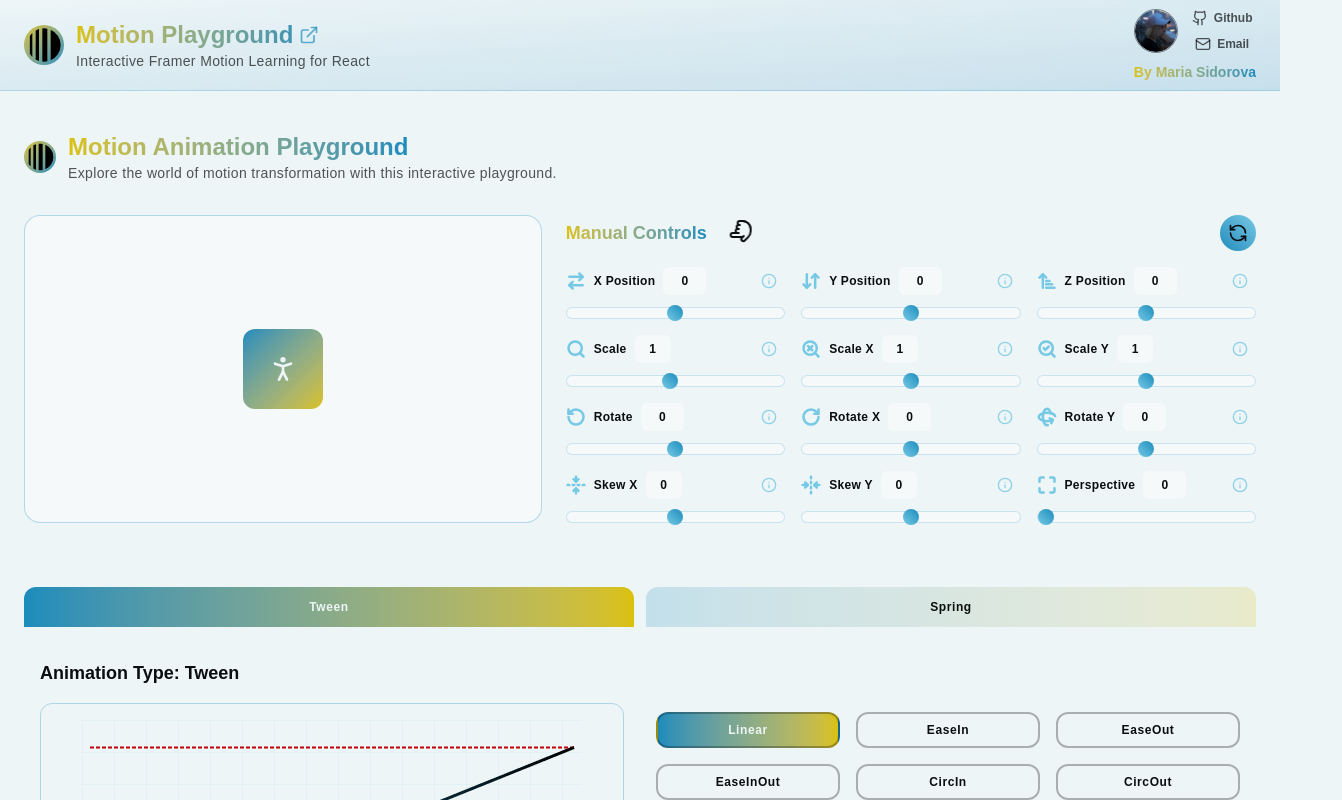
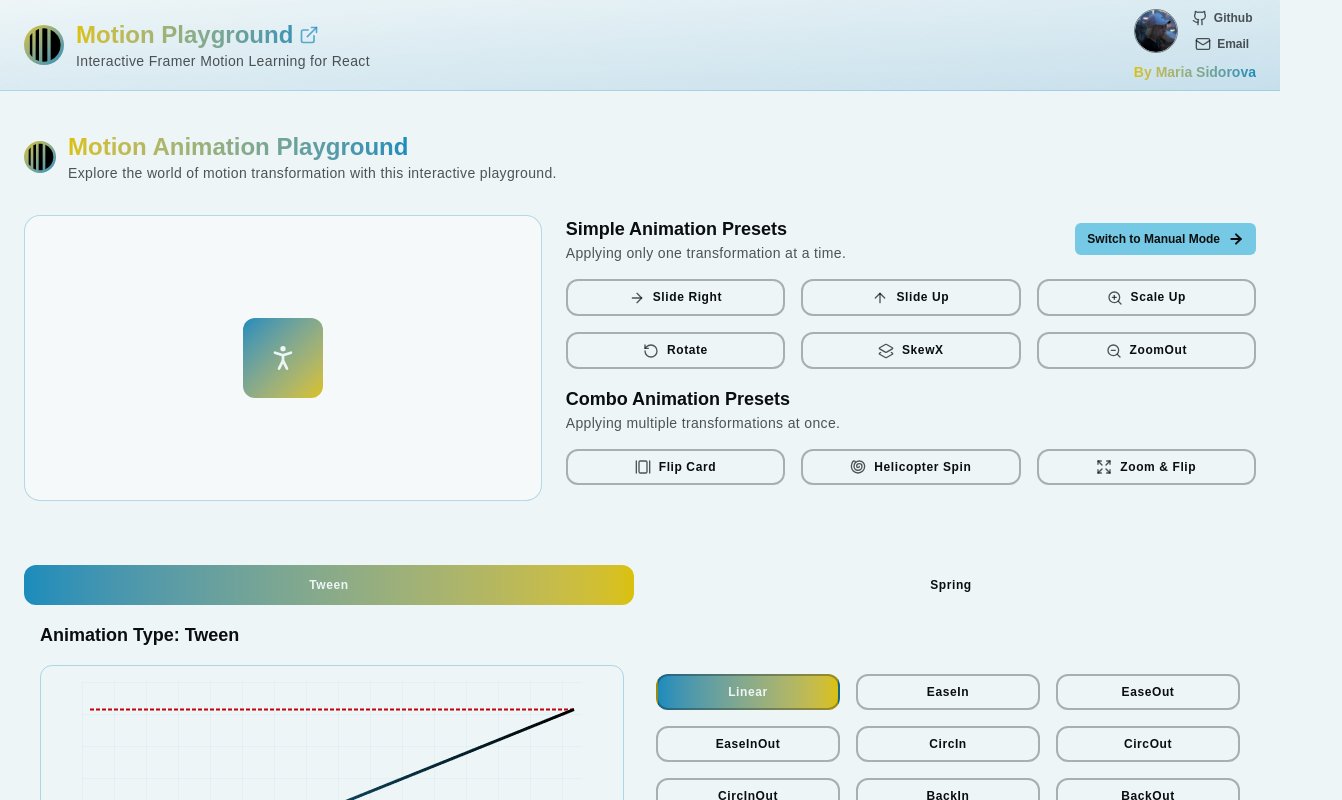
Before and after one commit to SidorovaMaria/motion-playground, a Next.js app: page /animation/playground in a window 1280 px wide. Shown: the top 800 px of the page, 1342 px wide, since content can reach past the window. Built offline with nearby package versions, Linux system fonts and the light colour scheme; a web font is replaced by a local one.

Commit message:
Tabs switch  configured

```diff
--- a/app/animation/playground/PlaygroundControls.tsx
+++ b/app/animation/playground/PlaygroundControls.tsx
@@ -5,6 +5,8 @@ import { motion } from "motion/react";
 import { revealFromBottom } from "@/variants/TextVariants";
 import {
   ArrowDownUp,
+  ArrowLeft,
+  ArrowRight,
   ArrowRightLeft,
   ArrowUpNarrowWide,
   FoldHorizontal,
@@ -23,8 +25,9 @@ type Props = {
   reset: () => void;
   states: Record<string, number>;
   dispatch: React.Dispatch<{ type: "set"; key: keyof TransformState; value: number }>;
+  changeMode: (mode: "manual" | "presets") => void;
 };
-const PlaygroundControls = ({ states, dispatch, reset }: Props) => {
+const PlaygroundControls = ({ states, dispatch, reset, changeMode }: Props) => {
   const { x, y, z, scale, scaleX, scaleY, rotate, rotateX, rotateY, skewX, skewY, perspective } =
     states;
   return (
@@ -46,12 +49,22 @@ const PlaygroundControls = ({ states, dispatch, reset }: Props) => {
             <Pointer className="text-foreground inline-block absolute -top-1 -right-12 -rotate-90 bounce-up" />
           </motion.span>
         </h3>
+        <div className="flex items-center gap-3">
+          <button
+            type="button"
+            onClick={() => changeMode("presets")}
+            className="text-xs px-3 py-2 font-display bg-secondary text-foreground rounded-md display flex items-center hover:scale-105 active:scale-95 transition-transform cursor-pointer"
+          >
+            <ArrowLeft className="small-icon mr-2 text-foreground stroke-3" />
+            <p>Switch to Preset Mode</p>
+          </button>
           <button
             onClick={reset}
             className="p-2 rounded-full bg-gradient-to-tr from-primary to-secondary flex items-center justify-center cursor-pointer hover:scale-105 active:scale-95 transition-transform "
           >
             <RefreshCcw className="w-5 h-5 text-foreground stroke-2" />
           </button>
+        </div>
       </div>
       <div className="grid grid-cols-2 lg:grid-cols-3 mt-4 gap-4">
         <Control
--- a/app/animation/playground/Presets.tsx
+++ b/app/animation/playground/Presets.tsx
@@ -4,6 +4,7 @@ import {
   SimpleAnimation,
   SimpleAnimationPresets,
 } from "@/utils/utils";
+import { ArrowRight } from "lucide-react";
 import React from "react";
 /**
  *  UI: Preset Button
@@ -56,14 +57,33 @@ type PropsPresets = {
   resetValues: () => void;
   activePreset: string | null;
   setActivePreset: React.Dispatch<React.SetStateAction<string | null>>;
+  changeMode: (mode: "manual" | "presets") => void;
 };
-const Presets = ({ applyPreset, resetValues, activePreset, setActivePreset }: PropsPresets) => {
+const Presets = ({
+  applyPreset,
+  resetValues,
+  activePreset,
+  setActivePreset,
+  changeMode,
+}: PropsPresets) => {
   return (
     <div>
       {/* Simple Animation */}
       <div>
-        <h3 className="text-lg font-display">Simple Animation Presets</h3>
-        <p className="paragraph">Applying only one transformation at a time.</p>
+        <div className="flex items-center justify-between">
+          <div className="">
+            <h3 className="text-lg font-display">Simple Animation Presets</h3>
+            <p className="paragraph">Applying only one transformation at a time.</p>
+          </div>
+          <button
+            type="button"
+            onClick={() => changeMode("manual")}
+            className="text-xs px-3 py-2 font-display bg-secondary text-foreground rounded-md display flex items-center hover:scale-105 active:scale-95 transition-transform cursor-pointer"
+          >
+            <p>Switch to Manual Mode</p>
+            <ArrowRight className="small-icon ml-2 text-foreground stroke-3" />
+          </button>
+        </div>
         <div className="grid grid-cols-2 md:grid-cols-3 gap-4 my-4">
           {SimpleAnimationPresets.map((preset) => (
             <AnimationPresetBtn
--- a/app/animation/playground/page.tsx
+++ b/app/animation/playground/page.tsx
@@ -22,6 +22,8 @@ import PlaygroundControls from "./PlaygroundControls";
  */
 const AnimationFunctionTabs = ["tween", "spring"] as const;
 type AnimationFunction = (typeof AnimationFunctionTabs)[number];
+const modeTypes = ["presets", "manual"] as const;
+type modeType = (typeof modeTypes)[number];
 
 export type TransformState = {
   x: number;
@@ -38,7 +40,7 @@ export type TransformState = {
   perspective: number;
 };
 
-const INITIAL_STATE: TransformState = {
+export const INITIAL_STATE: TransformState = {
   x: 0,
   y: 0,
   z: 0,
@@ -84,7 +86,10 @@ function reducer(state: TransformState, action: Action): TransformState {
  */
 
 const AnimationPlayground = () => {
-  // Tarnsform State (drives the animate sqaure in the playground)
+  //Mode Manual / Presets
+  const [mode, setMode] = useState<modeType>("presets");
+
+  // Transform State (drives the animate square in the playground)
   const [state, dispatch] = useReducer(reducer, INITIAL_STATE);
 
   // Which preset is currently active (for button highlight)
@@ -162,6 +167,7 @@ const AnimationPlayground = () => {
         </motion.div>
       );
     }
+
     //Tween
     return (
       <motion.div
@@ -179,6 +185,28 @@ const AnimationPlayground = () => {
         />
       </motion.div>
     );
+  };
+  const renderMode = () => {
+    if (mode === "manual") {
+      return (
+        <PlaygroundControls
+          states={state}
+          dispatch={dispatch}
+          reset={resetValues}
+          changeMode={setMode}
+        />
+      );
+    } else {
+      return (
+        <Presets
+          applyPreset={applyPreset}
+          resetValues={resetValues}
+          activePreset={activePreset}
+          setActivePreset={setActivePreset}
+          changeMode={setMode}
+        />
+      );
+    }
   };
   return (
     <main className="relative max-w-7xl mx-auto px-6 py-10">
@@ -210,15 +238,7 @@ const AnimationPlayground = () => {
           </motion.div>
         </aside>
         {/* Presets Section */}
-        <div>
-          <PlaygroundControls states={state} dispatch={dispatch} reset={resetValues} />
-          {/* <Presets
-            applyPreset={applyPreset}
-            resetValues={resetValues}
-            activePreset={activePreset}
-            setActivePreset={setActivePreset}
-          /> */}
-        </div>
+        <div>{renderMode()}</div>
 
         {/* Transition Function Tabs + Controls */}
       </section>
@@ -242,17 +262,16 @@ const AnimationPlayground = () => {
                   }}
                   className={`
               relative font-display capitalize p-3 text-xs tracking-wider
-              transition-colors focus:outline-none cursor-pointer rounded-t-xl
+              transition-colors focus:outline-none cursor-pointer rounded-xl
               active:outline-none active:ring-0 active:border-none  focus:border-none focus:ring-0 hover:bg-gradient-to-r hover:from-primary/40 hover:to-accent/40
-              bg-gradient-to-r from-primary/20 to-accent/20
-              ${active ? "text-background" : "text-foreground"}
+           ${active ? "text-background" : "text-foreground"}
             `}
                 >
                   {active && (
                     <motion.span
                       layoutId="tab-bg"
                       className="absolute inset-0
-                           bg-gradient-to-r from-primary to-accent pointer-events-none opacity-90 rounded-tl-xl rounded-tr-xl"
+                           bg-gradient-to-r from-primary to-accent pointer-events-none opacity-90 rounded-xl"
                       transition={{ type: "spring", stiffness: 220, damping: 40, mass: 0.5 }}
                     />
                   )}
@@ -263,7 +282,7 @@ const AnimationPlayground = () => {
           </div>
         </LayoutGroup>
 
-        <div className="mt-4">
+        <div className=" ">
           <AnimatePresence mode="popLayout" initial={false}>
             {renderAnimationControls()}
           </AnimatePresence>
--- a/app/animation/playground/springPlayground.tsx
+++ b/app/animation/playground/springPlayground.tsx
@@ -125,7 +125,7 @@ const SpringPlayground = ({
   }, [samples, toXY]);
 
   return (
-    <div className="w-full p-4">
+    <div className="w-full p-4 ">
       <h2 className="text-lg font-display">Animation Type: Spring</h2>
       <div className="grid grid-cols-1 md:grid-cols-3 items-center gap-8 mt-4 ">
         {/* Graph */}
--- a/components/controls/Control.tsx
+++ b/components/controls/Control.tsx
@@ -1,4 +1,4 @@
-import { TransformState } from "@/app/animation/playground/page";
+import { INITIAL_STATE, TransformState } from "@/app/animation/playground/page";
 import { ControlsExplain } from "@/utils/utils";
 import { revealToBottom } from "@/variants/TextVariants";
 import { Info } from "lucide-react";
@@ -56,7 +56,15 @@ const Control = ({
           }
         }}
         className={`rounded-md border border-primary/20 bg-background-muted px-1 py-1.5 text-sm text-center no-spinner font-display
-                ${small ? "px-0! text-xs! border-none" : ""}`}
+                ${small ? "px-0! text-xs! border-none" : ""}
+                $`}
+        style={{
+          color: dispatchValue
+            ? value !== INITIAL_STATE[dispatchValue]
+              ? "var(--color-accent)"
+              : "inherit"
+            : "inherit",
+        }}
       />
 
       <motion.div
```
Lines whose indentation alone changed are shown as unchanged.
